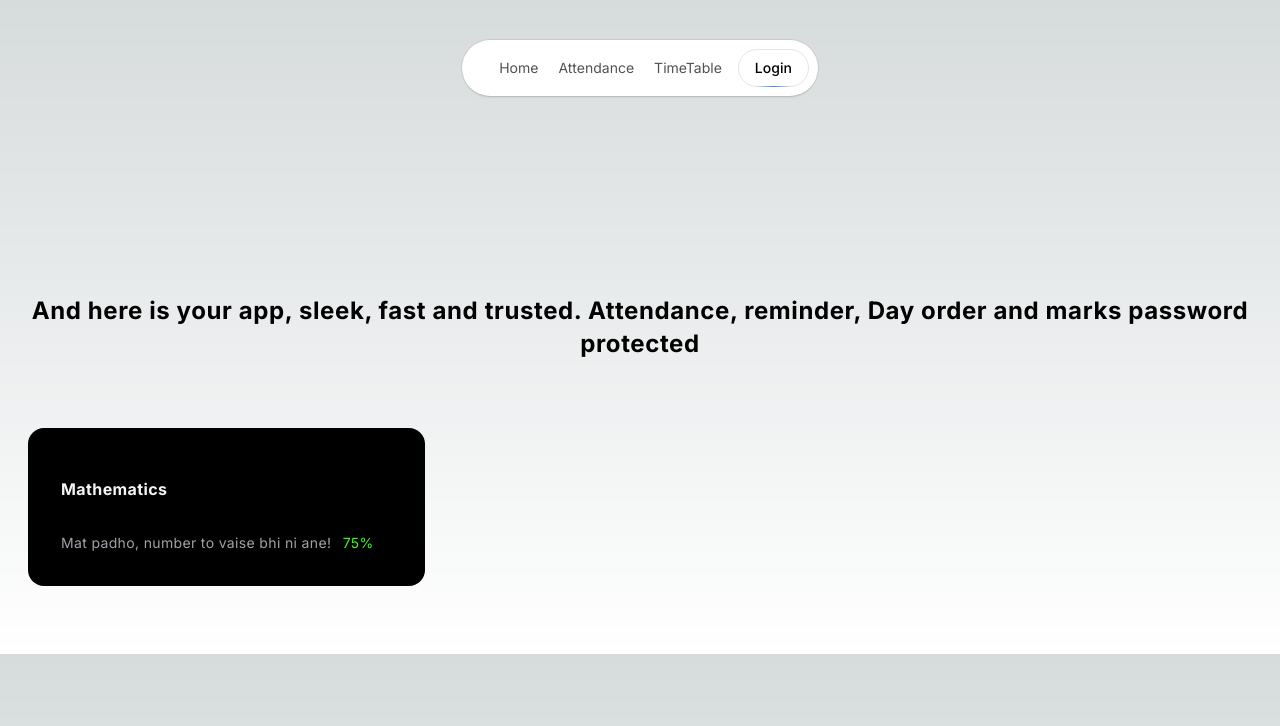
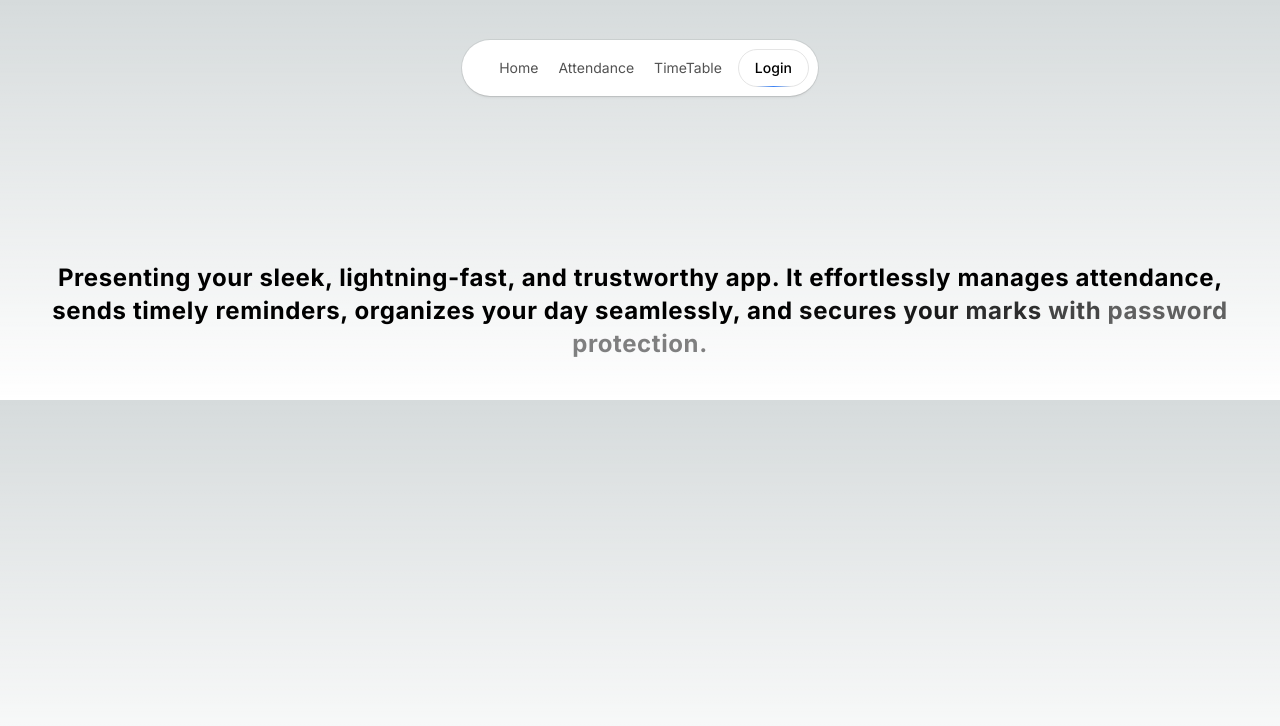
Before and after one commit to aaayushh7/check-x, a Next.js app: page / in a window 1280 px wide. Shown: the top 726 px of the page. Built offline with nearby package versions, Linux system fonts and the light colour scheme.

Commit message:
Update page.tsx

```diff
--- a/app/page.tsx
+++ b/app/page.tsx
@@ -1,25 +1,21 @@
-import {TextGenerateEffect} from '../components/heroText';
-import {HoverEffect} from '../components/attendance';
-import { title } from 'process';
-import {FloatingNav} from '../components/navbar';
-
+import { TextGenerateEffect } from '../components/heroText';
 
 export default function attendance() {
   return (
     <>
-    <div className='h-[45vh] flex items-end'>
-    <TextGenerateEffect words="And here is your app, sleek, fast and trusted. Attendance, reminder, Day order and marks password protected" className='text-center pl-5 pr-5'/>
-    </div>
-    <div className='p-5'>
-    <HoverEffect items={[
+      <div className='h-[45vh] flex items-end justify-center'>
+        <TextGenerateEffect words="Presenting your sleek, lightning-fast, and trustworthy app. It effortlessly manages attendance, sends timely reminders, organizes your day seamlessly, and secures your marks with password protection." className='text-center pl-5 pr-5' />
+      </div>
+      <div className='p-5'>
+        {/* <HoverEffect items={[
       {
         title:"Mathematics",
         description:'Mat padho, number to vaise bhi ni ane!',
         marks: '75%',
         link:'Nhi milega',
       }
-    ]}/>
-    </div>
+    ]}/> */}
+      </div>
 
     </>
   );
```
